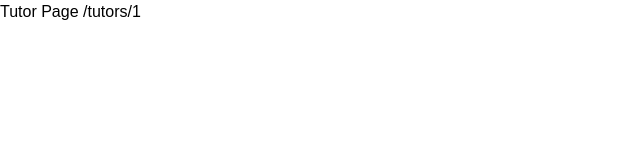
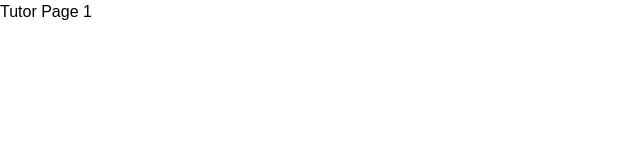
Before and after one commit to rmasonhx12/mytutors, a Next.js app: page /tutors/1 in a window 1280 px wide. Shown: the top 160 px of the page, without its empty margins (0-640 px from the left). Built offline with nearby package versions, Linux system fonts and the light colour scheme.

Commit message:
change back to server from client

```diff
--- a/app/tutors/[id]/page.jsx
+++ b/app/tutors/[id]/page.jsx
@@ -1,14 +1,14 @@
-'use client'
-import { useRouter, useParams, useSearchParams, usePathname } from 'next/navigation'
+//'use client'
+//import { useRouter, useParams, useSearchParams, usePathname } from 'next/navigation'
 
-const TutorPage = () => {
-  const router = useRouter();
-  const params = useParams();
-  const searchParams = useSearchParams();
-  const pathname = usePathname();
+const TutorPage = ({ params }) => {
+  //const router = useRouter();
+  //const params = useParams();
+  //const searchParams = useSearchParams();
+  //const pathname = usePathname();
   return (
     <div>
-      Tutor Page {pathname}
+      Tutor Page {params.id}
     </div>
   );
 }
```
